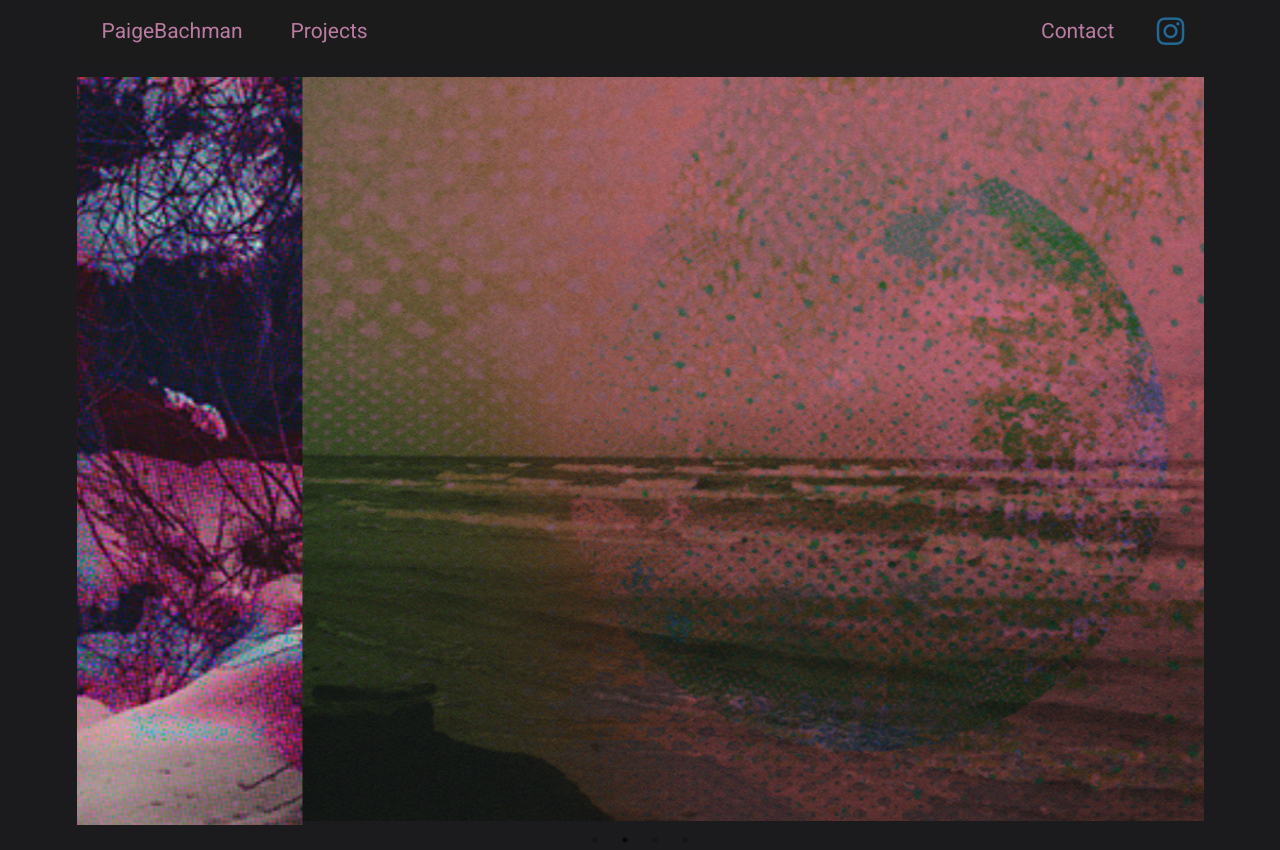
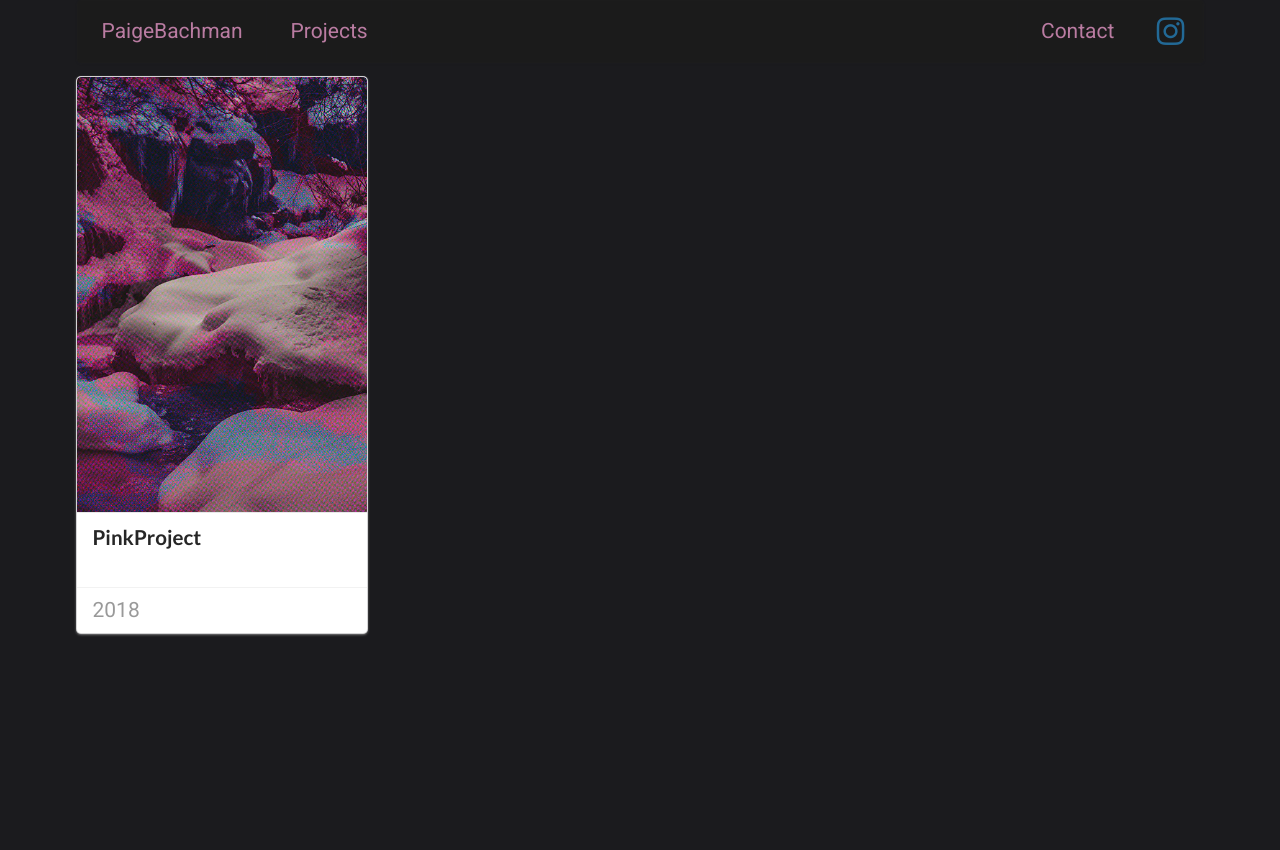
Before and after one commit to cwmill3r/paigebachman, a React (Create React App) app: page /projects/pink-project in a window 1280 px wide. After the commit the page ends 800 px from the top, so only its background shows below. Built offline with nearby package versions, Linux system fonts and the light colour scheme.

Commit message:
Pagination

```diff
--- a/src/components/App.js
+++ b/src/components/App.js
@@ -1,12 +1,23 @@
 import React from 'react';
+import { BrowserRouter, Route } from 'react-router-dom';
 import Header from './Header';
 import Carosel from './Carosel';
+import Projects from './Projects';
+import Contact from './Contact';
+import PinkProject from './PinkProject';
 
 const App = () => {
   return (
     <div id="appbody" className="ui container">
-      <Header />
-      <Carosel />
+      <BrowserRouter>
+        <div>
+          <Header />
+          <Route path="/" exact component={Carosel} />
+          <Route path="/projects" exact component={Projects} />
+          <Route path="/contacts" extact component={Contact} />
+          <Route path="/projects/pink-project" exact component={PinkProject} />
+        </div>
+      </BrowserRouter>
     </div>
   );
 };
--- /dev/null
+++ b/src/components/Contact.css
@@ -0,0 +1,3 @@
+* {
+  color: white;
+}
--- /dev/null
+++ b/src/components/Contact.js
@@ -0,0 +1,12 @@
+import './Contact.css';
+import React from 'react';
+
+const Contact = () => {
+  return (
+    <div>
+      <div>Contact Page</div>
+    </div>
+  );
+};
+
+export default Contact;
--- a/src/components/Header.js
+++ b/src/components/Header.js
@@ -1,19 +1,24 @@
 import './Header.css';
 import React from 'react';
+import { Link } from 'react-router-dom';
 
 const Header = () => {
   return (
     <div className="ui menu">
-      <a id="text" className="item">
+      <Link to={'/'} id="text" className="item">
         PaigeBachman
-      </a>
-      <a id="text" className="ui pointing dropdown link item">
+      </Link>
+      <Link
+        to={'/projects'}
+        id="text"
+        className="ui pointing dropdown link item"
+      >
         Projects
-      </a>
+      </Link>
       <div className="right menu">
-        <a id="text" className="item">
+        <Link to={'/contacts'} id="text" className="item">
           Contact
-        </a>
+        </Link>
       </div>
       <div className="item">
         <a href="https://www.instagram.com/paigebachman_/">
@@ -28,3 +33,7 @@ export default Header;
 
 // <img src={curry} alt="Curry" className="ui circular image" />;
 // <i class="instagram icon" />;
+
+// <Link to={`/streams/edit/${stream.id}`} className="ui button primary">
+//   Edit
+// </Link>
--- /dev/null
+++ b/src/components/PinkProject.css
@@ -0,0 +1,3 @@
+* {
+  color: white;
+}
--- /dev/null
+++ b/src/components/PinkProject.js
@@ -0,0 +1,28 @@
+import './PinkProject.css';
+import React from 'react';
+import p1 from '../images/p1.png';
+import p2 from '../images/p2.png';
+
+const PinkProject = () => {
+  return (
+    <div>
+      <div className="ui card">
+        <div className="ui slide masked reveal image">
+          <img src={p1} className="visible content" />{' '}
+          <img src={p2} className="hidden content" />
+        </div>
+        <div className="content">
+          <a className="header">PinkProject</a>
+          <div className="meta">
+            <span className="date">Created Now Bitch</span>
+          </div>
+        </div>
+        <div className="extra content">
+          <a>2018</a>
+        </div>
+      </div>
+    </div>
+  );
+};
+
+export default PinkProject;
--- /dev/null
+++ b/src/components/Projects.js
@@ -0,0 +1,14 @@
+import React from 'react';
+import { BrowserRouter, Link } from 'react-router-dom';
+import PinkProject from './PinkProject';
+
+const Projects = () => {
+  return (
+    <div className="ui container">
+      <div>Projects</div>
+      <Link to={'/projects/pink-project'}>Pink Project</Link>
+    </div>
+  );
+};
+
+export default Projects;
```
